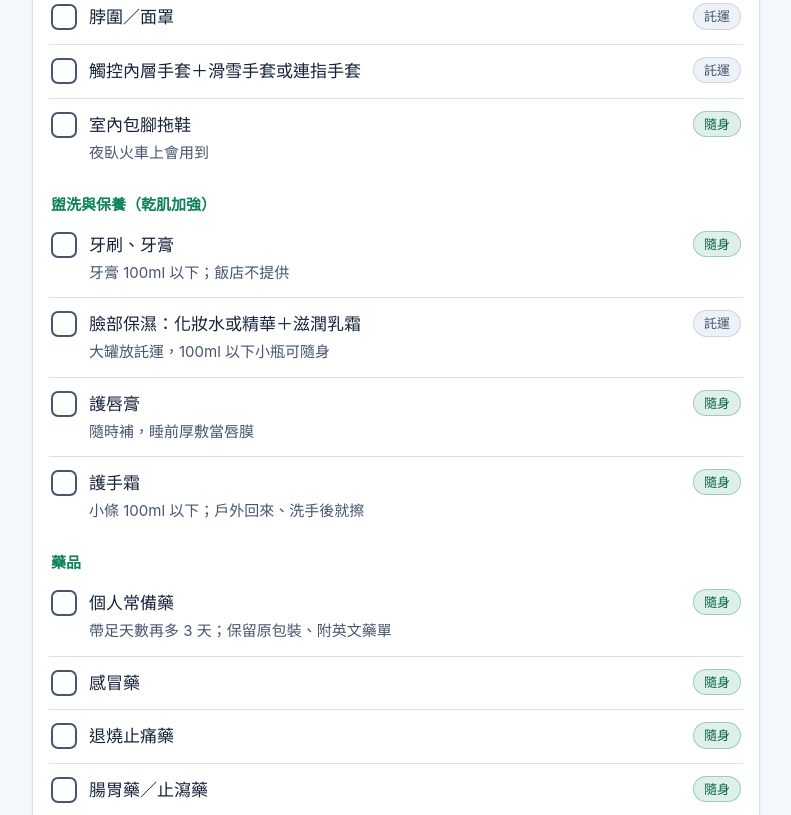
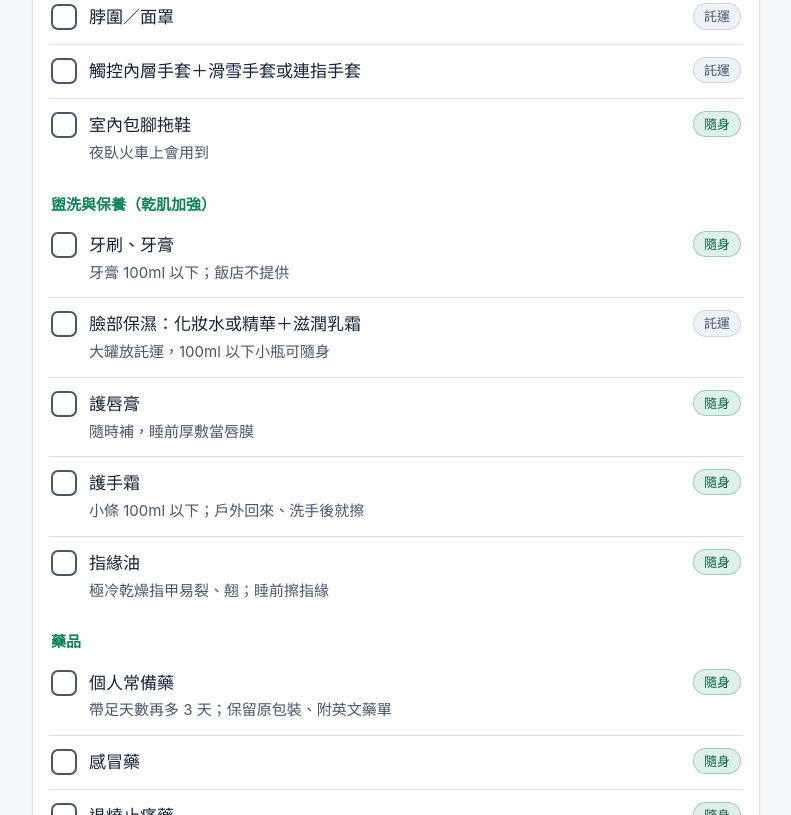
Before and after one commit to 335588yyyti/finlandtrip, a plain HTML site: page index.html in a window 1280 px wide. Shown: the part 5760-6575 px from the top of the page, without its empty margins (244-1035 px from the left). Drawn offline with Linux system fonts and the light colour scheme.

Commit message:
Add cuticle oil to skincare list
Co-Authored-By: Claude Opus 5.5 <noreply@anthropic.com>
Claude-Session: https://claude.ai/code/session_0158LfrU9qozfoHoDA2eERiL

```diff
--- a/index.html
+++ b/index.html
@@ -569,6 +569,7 @@ footer{padding:36px 0 48px;text-align:center;color:var(--muted);font-size:15px}
     { id:"face", name:"臉部保濕：化妝水或精華＋滋潤乳霜", where:"託運", note:"大罐放託運，100ml 以下小瓶可隨身" },
     { id:"lip", name:"護唇膏", where:"隨身", note:"隨時補，睡前厚敷當唇膜" },
     { id:"handcream", name:"護手霜", where:"隨身", note:"小條 100ml 以下；戶外回來、洗手後就擦" },
+    { id:"cuticle", name:"指緣油", where:"隨身", note:"極冷乾燥指甲易裂、翹；睡前擦指緣" },
     { group:"藥品" },
     { id:"meds", name:"個人常備藥", where:"隨身", note:"帶足天數再多 3 天；保留原包裝、附英文藥單" },
     { id:"m_cold", name:"感冒藥", where:"隨身" },
```
